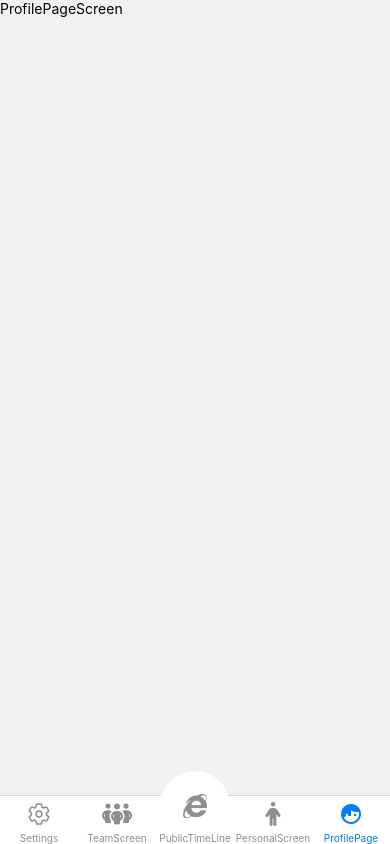
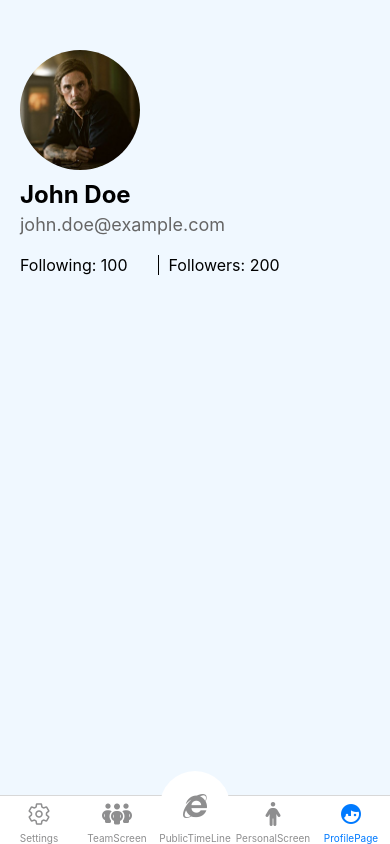
Before and after one commit to Mohammed-Abdulwahab22/Accomplish, a React Native app in the folder accomplish-app/: screen /ProfilePage in a window 390 px wide. Built offline with nearby package versions, Linux system fonts and the light colour scheme.

Commit message:
T4- made a template for the profile page to work on it in the future

```diff
--- a/accomplish-app/Screens/ProfilePageScreen.js
+++ b/accomplish-app/Screens/ProfilePageScreen.js
@@ -1,12 +1,82 @@
-import { StyleSheet, Text, View } from 'react-native'
-import React from 'react'
+import React from 'react';
+import { StyleSheet, View, Text, Image } from 'react-native';
 
-export default function ProfilePageScreen() {
+export default function ProfileScreen() {
   return (
-    <View>
-      <Text>ProfilePageScreen</Text>
+    <View style={styles.container}>
+      <View style={styles.profileContainer}>
+        <View style={styles.profileInfo}>
+          <View style={styles.imageContainer}>
+            <Image
+              style={styles.profileImage}
+              source={require('../assets/5d709da8-cbe2-4ac7-a9f6-8f127662e86c.jpeg')}
+            />
+          </View>
+          <Text style={styles.name}>John Doe</Text>
+          <Text style={styles.email}>john.doe@example.com</Text>
+
+          <View style={styles.followContainer}>
+            <Text style={styles.followText}>Following: 100</Text>
+            <View style={styles.line} />
+            <Text style={styles.followText}>Followers: 200</Text>
+          </View>
+        </View>
+
+
+      </View>
     </View>
-  )
+  );
 }
 
-const styles = StyleSheet.create({})
+const styles = StyleSheet.create({
+  container: {
+    flex: 1,
+    backgroundColor: '#f0f8ff',
+  },
+  profileContainer: {
+    flexDirection: 'row',
+    paddingHorizontal: 20,
+    paddingTop: 50,
+  },
+  profileInfo: {
+    flex: 1,
+  },
+  imageContainer: {
+    marginBottom: 10,
+  },
+  profileImage: {
+    width: 120,
+    height: 120,
+    borderRadius: 60,
+  },
+  name: {
+    fontSize: 24,
+    fontWeight: 'bold',
+    marginBottom: 5,
+  },
+  email: {
+    fontSize: 18,
+    color: '#666',
+    marginBottom: 20,
+  },
+  followContainer: {
+    flexDirection: 'row',
+    alignItems: 'center',
+    marginBottom: 20,
+  },
+  followText: {
+    fontSize: 16,
+    marginRight: 20,
+  },
+  line: {
+    height: '100%',
+    width: 1,
+    backgroundColor: 'black',
+    marginHorizontal: 10,
+  },
+  flatListContainer: {
+    flex: 1,
+    marginLeft: 20,
+  },
+
+});
```
Also changed, not shown: accomplish-app/assets/5d709da8-cbe2-4ac7-a9f6-8f127662e86c.jpeg (added).
